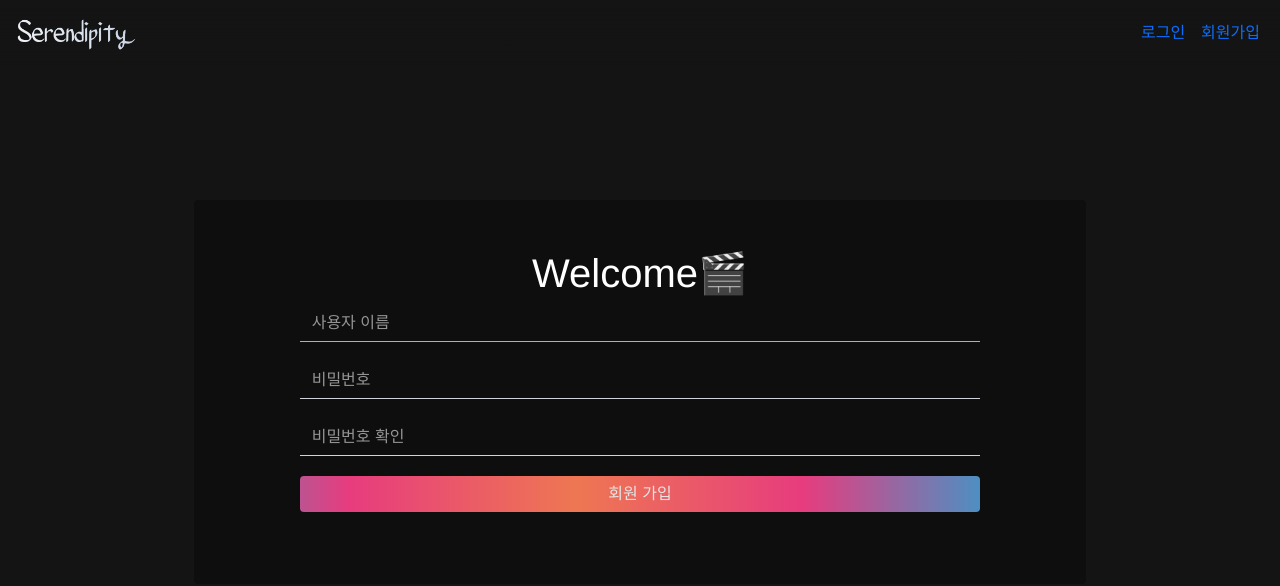
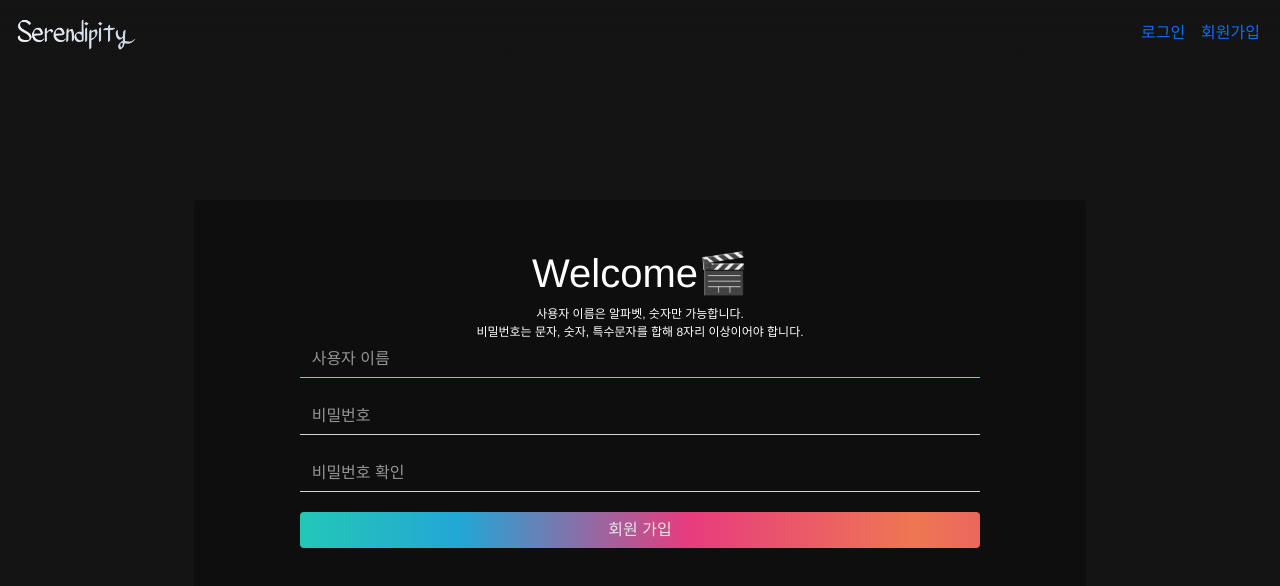
Before and after one commit to all-eviate/serendipity-fr, a Vue app: page /accounts/signup in a window 1280 px wide. Shown: the top 586 px of the page. Built offline with nearby package versions, Linux system fonts and the light colour scheme; no server answers; what v-animate-css, vue-particles, vue-sequential-entrance would draw is missing.

Commit message:
conditions for id

```diff
--- a/src/views/accounts/Signup.vue
+++ b/src/views/accounts/Signup.vue
@@ -10,6 +10,8 @@
       <b-card class="main"
         >
         <h1 class="color-snow">Welcome🎬</h1>
+        <div style="font-size: 12px;">사용자 이름은 알파벳, 숫자만 가능합니다.</div>
+        <div style="font-size: 12px;">비밀번호는 문자, 숫자, 특수문자를 합해 8자리 이상이어야 합니다.</div>
         <div class="input-container mx-auto">
           <b-alert v-if=error show variant="danger">{{ error }}</b-alert>
           <b-form-input
@@ -66,7 +68,9 @@ export default {
   },
   methods: {
     checkId: function(id, ps, psconfirm) {
-      if ( this.invalid_names.includes(id) ) {
+      const alphabets = /^[a-zA-Z0-9._]*$/
+      const onlynum = /^[0-9]+$/
+      if ( this.invalid_names.includes(id)  || !id.match(alphabets) || (id.match(onlynum) != null)) {
         this.error = '불가능한 사용자 이름입니다.'
         return
       }
```
